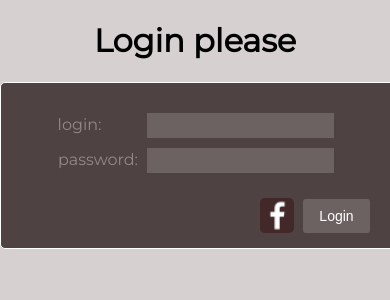
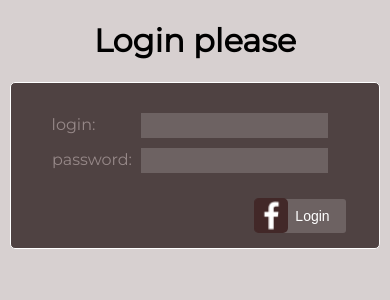
Before and after one commit to Vladyslav223/shark-react, a React (Create React App) app: page /#/autorise in a window 390 px wide. Shown: the top 300 px of the page. Built offline with nearby package versions, Linux system fonts and the light colour scheme.

Commit message:
some fixes

```diff
--- a/src/components/Profile/Profile.scss
+++ b/src/components/Profile/Profile.scss
@@ -66,7 +66,15 @@
     }
 
     #root .form {
-        width: 100%;
+        width: 92%;
+    }
+
+    .form .button {
+        left: 140px;
+    }
+
+    .login-facebook {
+        left: 20px;
     }
 
     .login-facebook {
```
